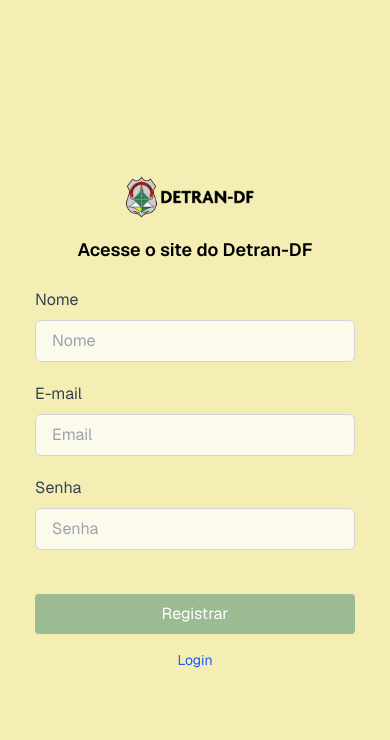
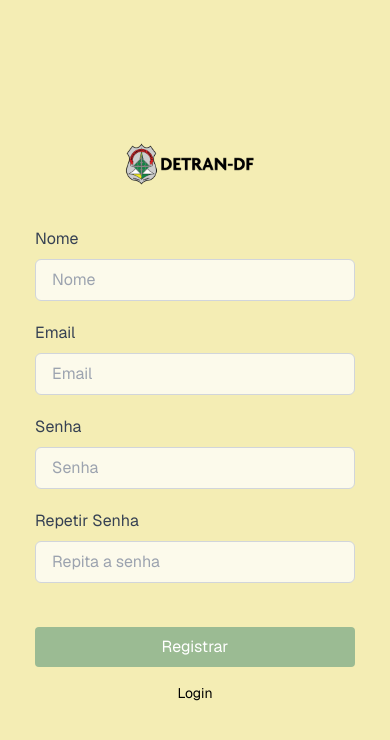
Before and after one commit to TalesRG/Desafio-4-Projeto-Final, a Next.js app in the folder detran-front/: page /register in a window 390 px wide. Shown: the top 740 px of the page. Built offline with nearby package versions, Linux system fonts and the light colour scheme.

Commit message:
feat: adiciona integração com registro de usuario

```diff
--- a/detran-front/src/app/page.tsx
+++ b/detran-front/src/app/page.tsx
@@ -8,6 +8,7 @@
 import {useRouter} from "next/router";
 import {login} from "@/service/user";
 import {router} from "next/client";
+import {UsuarioLogin} from "@/type/UsuarioLogin";
 
 const LoginPage = () => {
 
@@ -19,7 +20,13 @@
     e.preventDefault();
 
     try {
-      const response = await login(email, senha);
+
+      const data  : UsuarioLogin = {
+        email: email,
+        senha: senha
+      }
+
+      const response = await login(data);
       sessionStorage.setItem('access_token', response.access_token);
 
     } catch (error : any) {
--- a/detran-front/src/app/register/page.tsx
+++ b/detran-front/src/app/register/page.tsx
@@ -1,56 +1,86 @@
 'use client';
 
 import Image from "next/image";
-import React from "react";
+import React, { useState } from "react";
 import Button from "@/app/ui/button";
 import DetranLogo from "@/app/ui/detran-logo";
 import GenericInput from "@/app/ui/generic-form";
+import { register } from "@/service/user";
+import { useRouter } from "next/navigation";
 
 const LoginPage = () => {
+    const router = useRouter(); // Inicialização correta do hook
+    const [nome, setNome] = useState('');
+    const [email, setEmail] = useState('');
+    const [senha, setSenha] = useState('');
+    const [senhaRepetida, setSenhaRepetida] = useState('');
+    const [errorMessage, setErrorMessage] = useState('');
+
+    const handleRegister = async (e: any) => {
+        e.preventDefault();
+        if (senha !== senhaRepetida) {
+            setErrorMessage("As senhas não coincidem.");
+            return;
+        }
+        try {
+            await register({ nome, email, senha });
+            setErrorMessage('');
+            router.push('/');
+        } catch (error: any) {
+            setErrorMessage('Erro ao registrar usuário.');
+            console.error('Erro ao fazer registro', error);
+        }
+    };
+
     return (
         <div className="flex md:flex-row h-screen">
-            {/* Left Side: Login Form */}
             <div className="w-full md:w-1/2 bg-[var(--backround)] flex flex-col justify-center items-center p-8">
-                {/* DETRAN Logo */}
                 <DetranLogo />
-                <h2 className="text-lg md:text-xl font-semibold text-center">
-                    Acesse o site do Detran-DF
-                </h2>
-
-                <form className="mt-6 w-full max-w-xs md:max-w-md">
-
+                <form className="mt-6 w-full max-w-xs md:max-w-md" onSubmit={handleRegister}>
                     <GenericInput
                         title="Nome"
                         pattern="^[a-zA-Z]{2,30}$"
                         placeholder="Nome"
                         errorMessage="O nome deve ter pelo menos 2 caracteres."
                         type="text"
+                        onChange={(value) => setNome(value)}
                     />
 
                     <GenericInput
-                        title="E-mail"
-                        pattern="^[\w-\.]+@([\w-]+\.)+[\w-]{2,4}$" // Pass regex pattern as a string
+                        title="Email"
+                        pattern="^[\w.-]+@([\w-]+\.)+[a-zA-Z]{2,}$"
                         placeholder="Email"
-                        errorMessage="E-mail Inválido. (Ex.:seuemail@dominio.com)"
+                        errorMessage="E-mail inválido. (Ex.: seuemail@dominio.com)"
                         type="email"
+                        onChange={(value) => setEmail(value)}
                     />
 
                     <GenericInput
                         title="Senha"
                         pattern="^(?=.*[A-Za-z])(?=.*\d)[A-Za-z\d]{8,12}$"
                         placeholder="Senha"
-                        errorMessage="A senha deve ter pelo menos 8 caracteres e no máximo 12, incluindo letras e números."
+                        errorMessage="A senha deve ter entre 8 e 12 caracteres, incluindo letras e números."
                         type="password"
+                        onChange={(value) => setSenha(value)}
                     />
+
+                    <GenericInput
+                        title="Repetir Senha"
+                        pattern="^(?=.*[A-Za-z])(?=.*\d)[A-Za-z\d]{8,12}$"
+                        placeholder="Repita a senha"
+                        errorMessage="As senhas devem coincidir."
+                        type="password"
+                        onChange={(value) => setSenhaRepetida(value)}
+                    />
+
+                    {errorMessage && <p className="text-red-500 mt-2">{errorMessage}</p>}
 
                     <Button title="Registrar" />
                 </form>
-                <a href="/" className="mt-4 text-blue-600 text-sm">
-                    Login
-                </a>
+
+                <a href="/login" className="mt-4 text-sm">Login</a>
             </div>
 
-            {/* Right Side: Image */}
             <div className="hidden md:block md:w-1/2">
                 <Image
                     width={1920}
--- a/detran-front/src/service/user.ts
+++ b/detran-front/src/service/user.ts
@@ -1,11 +1,23 @@
 import {httpClient} from "@/service/api";
+import {UsuarioLogin} from "@/type/UsuarioLogin";
+import {UsuarioRegister} from "@/type/UsuarioRegister";
 
-export const login = async (email: string, senha: string) => {
+export const login = async (data : UsuarioLogin) => {
 
    try {
-         const response = await httpClient.post('/auth/login', { email, senha })
+         const response = await httpClient.post('/auth/login', data)
          return response.data
    } catch (error) {
        throw error
    }
 }
+
+
+export const register = async (data : UsuarioRegister) => {
+    try {
+            const response = await httpClient.post('/usuario/cadastrar', data)
+            return response.data
+    } catch (error) {
+         throw error
+    }
+}
--- /dev/null
+++ b/detran-front/src/type/UsuarioLogin.ts
@@ -0,0 +1,4 @@
+export  interface UsuarioLogin {
+    email: string;
+    senha: string;
+}
--- /dev/null
+++ b/detran-front/src/type/UsuarioRegister.ts
@@ -0,0 +1,5 @@
+export interface UsuarioRegister {
+    nome: string;
+    email: string;
+    senha: string;
+}
```
